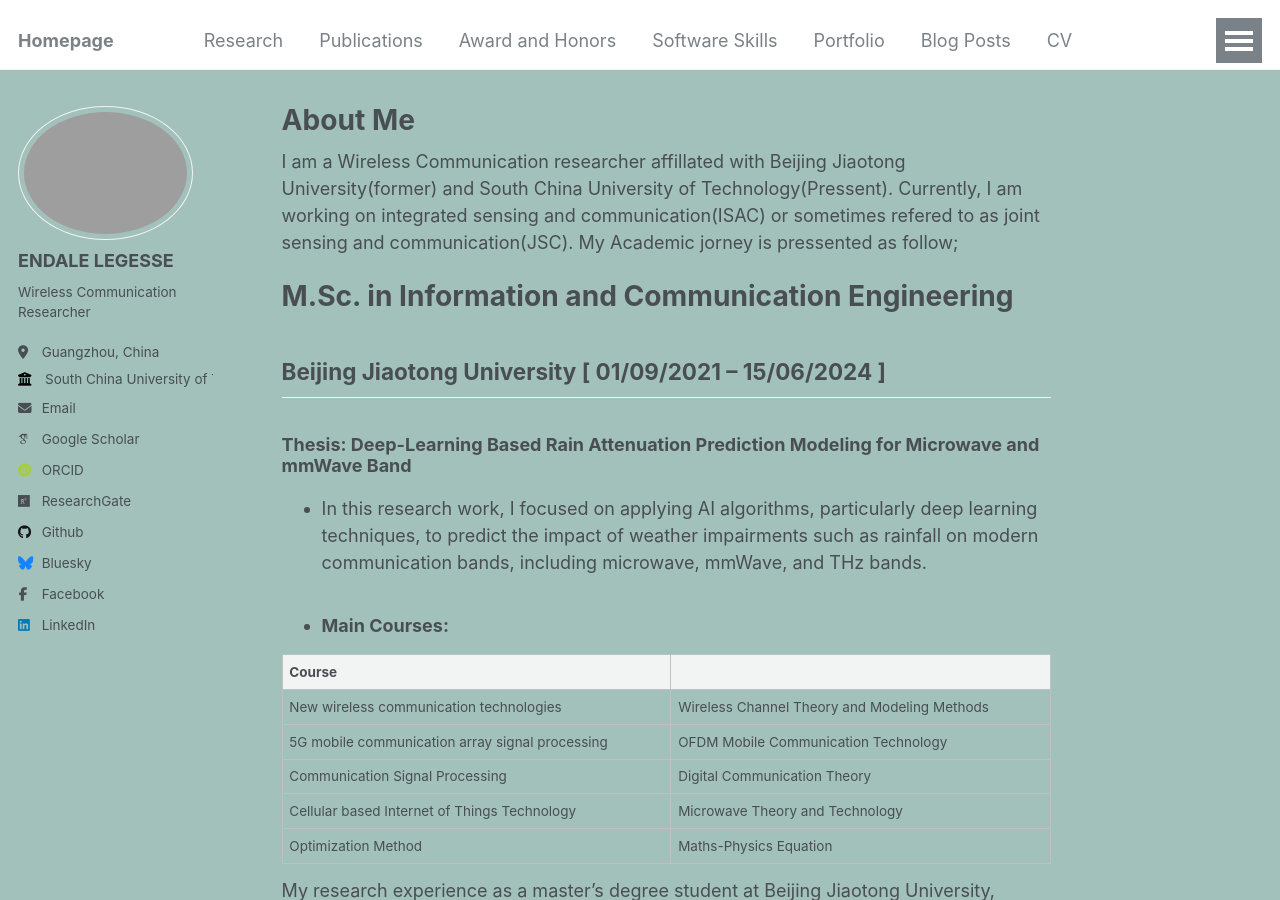
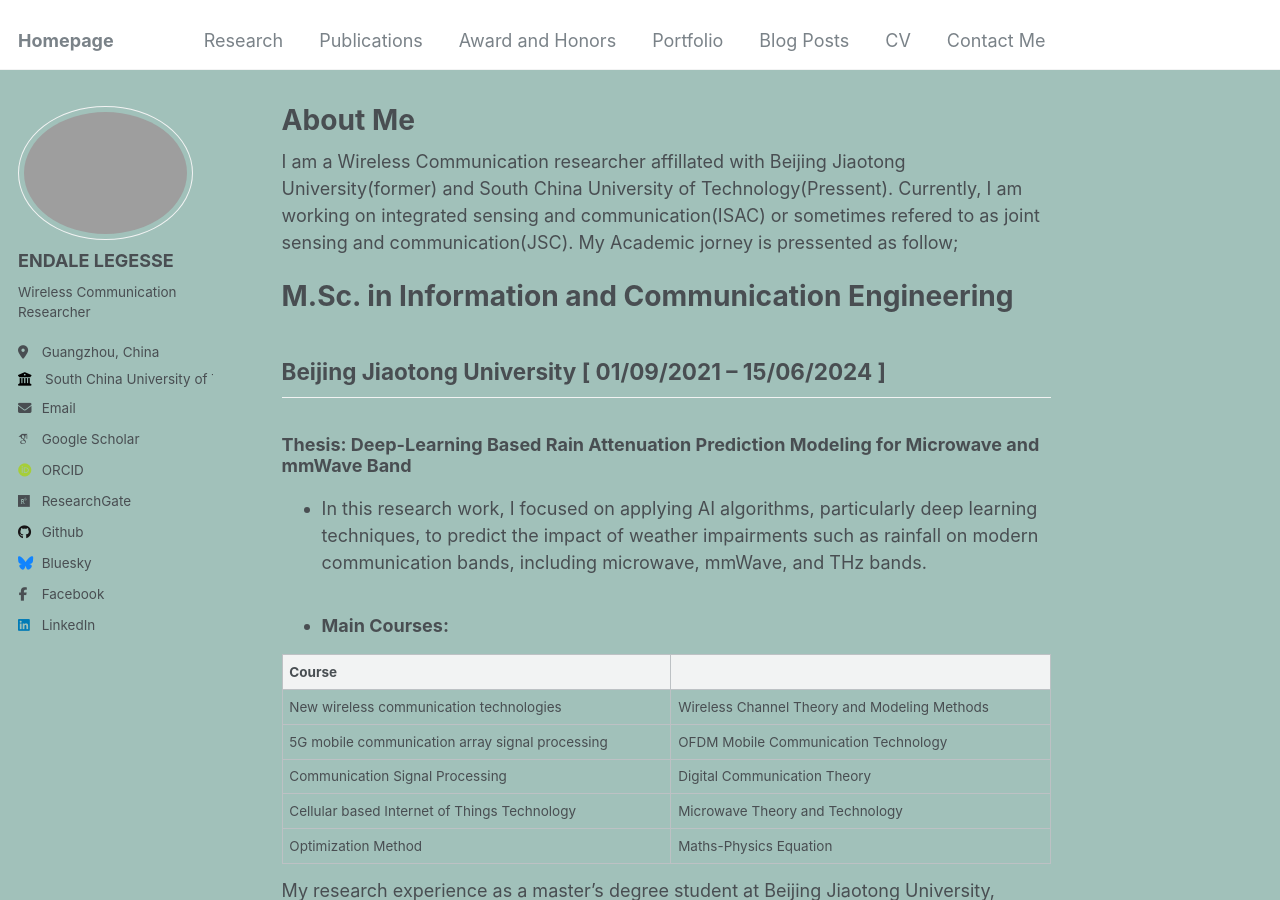
Before and after one commit to endalelegesse/endalelegesse.github.io, a Jekyll site: the page built from _pages/about.md, in a window 1280 px wide and 900 px high. Built offline with Jekyll 4.4.1, drawn with Linux system fonts in a browser that asks for light colours; some web fonts are replaced.

Commit message:
changes made

```diff
--- a/_data/navigation.yml
+++ b/_data/navigation.yml
@@ -8,9 +8,6 @@
 
   - title: "Award and Honors"
     url: /AwardsHonors/
-
-  - title: "Software Skills"
-    url: /skills/
 
   - title: "Portfolio"
     url: /portfolio/
```
